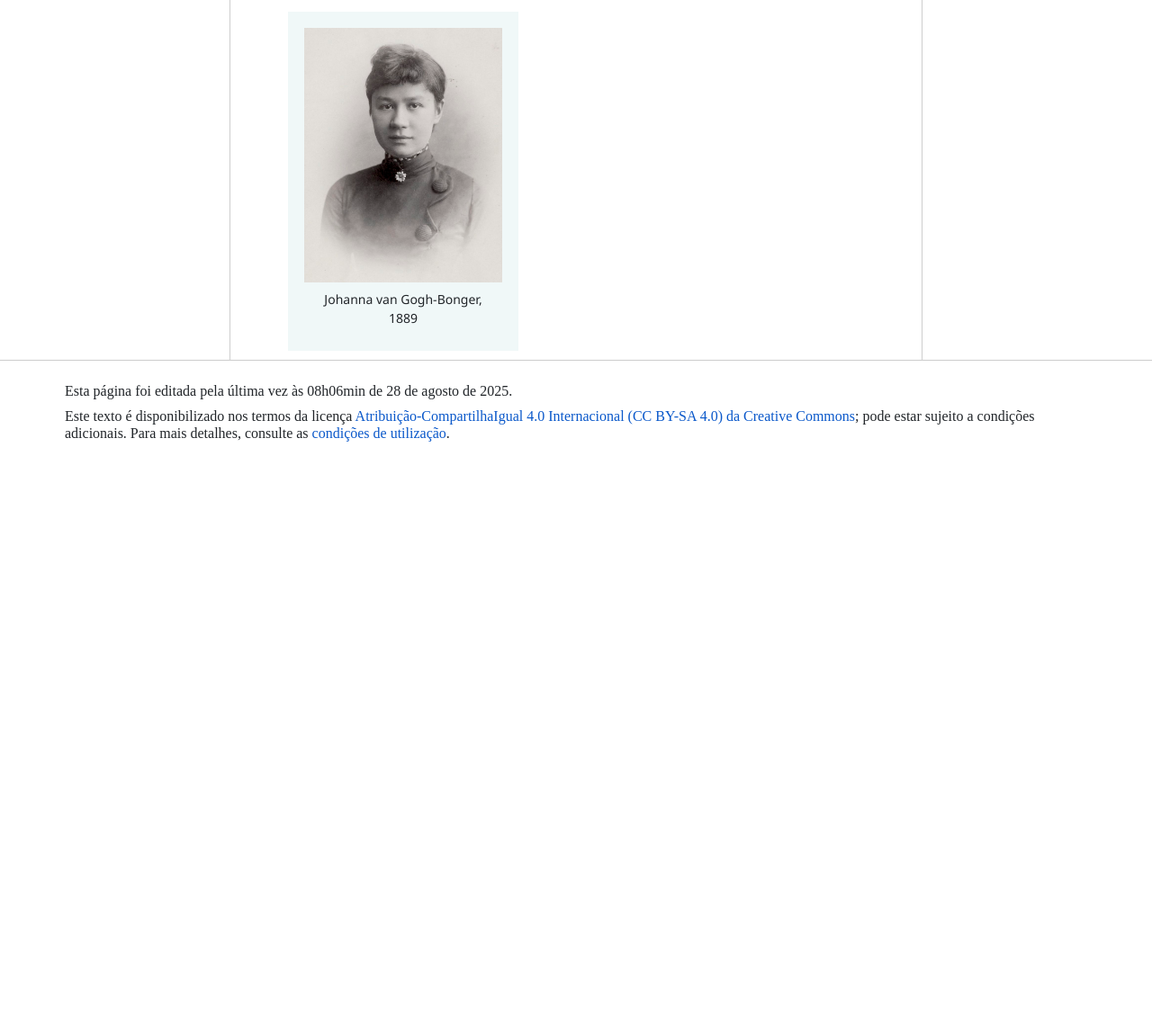
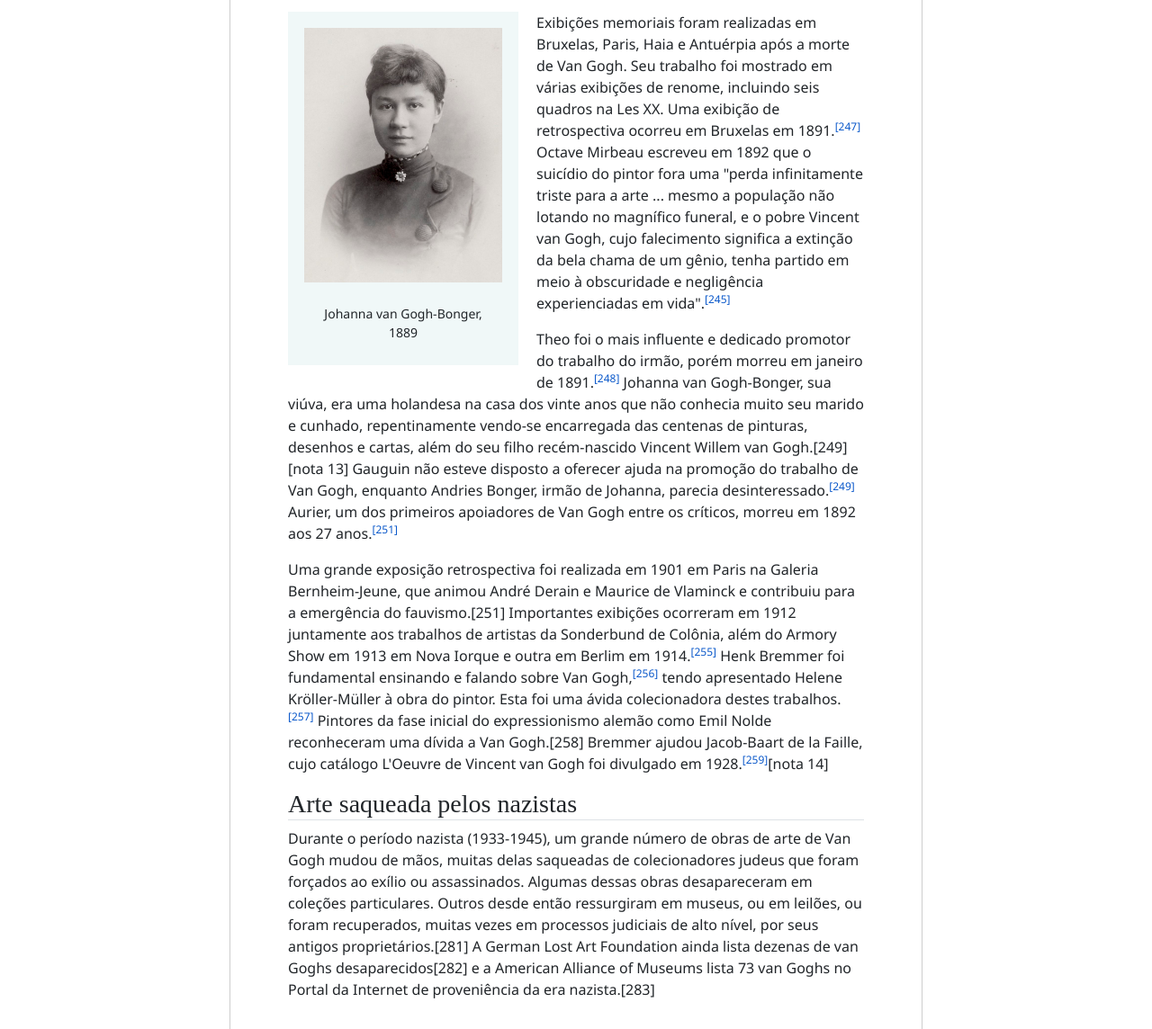
Before and after one commit to Jourdany/wikipedia-projeto, a plain HTML site: page index.html in a window 1280 px wide. Shown: the part 2880-4024 px from the top of the page at 90% size. Before the commit the page ends 3403 px from the top, so only its background shows below. Drawn offline with nearby package versions, Linux system fonts and the light colour scheme.

Commit message:
novos lines

```diff
--- a/index.html
+++ b/index.html
@@ -214,9 +214,26 @@
               "chama, intensidade e luz do sol".[246] Dez de seus quadros foram exibidos em janeiro de 1890 em Bruxelas pela Sociedade de Artistas Independentes.[247]
             </p>
             <figure class="thumbimage">
-              <img src="/assets/img/Jo_van_Gogh-Bonger,_by_Woodbury_and_Page-2.jpg" alt="Johanna van Gogh Bonger, autorretrato em camera pin hole" width="100%" class="p-2 rounded float-start img-fluid" />
+              <img src="/assets/img/Jo_van_Gogh-Bonger,_by_Woodbury_and_Page-2.jpg" alt="Johanna van Gogh Bonger, autorretrato em camera pin hole" width="100%" class="p-2 rounded float-center img-fluid" />
               <figcaption class="small m-3 text-opacity-25">Johanna van Gogh-Bonger, 1889</figcaption>
             </figure>
+            <p>
+              Exibições memoriais foram realizadas em Bruxelas, Paris, Haia e Antuérpia após a morte de Van Gogh. Seu trabalho foi mostrado em várias exibições de renome, incluindo seis quadros na Les XX. Uma exibição de retrospectiva ocorreu em
+              Bruxelas em 1891.<sup><a href="#">[247]</a></sup> Octave Mirbeau escreveu em 1892 que o suicídio do pintor fora uma "perda infinitamente triste para a arte ... mesmo a população não lotando no magnífico funeral, e o pobre Vincent van Gogh, cujo falecimento
+              significa a extinção da bela chama de um gênio, tenha partido em meio à obscuridade e negligência experienciadas em vida".<sup><a href="#">[245]</a></sup>
+            </p>
+            <p>
+              Theo foi o mais influente e dedicado promotor do trabalho do irmão, porém morreu em janeiro de 1891.<sup><a href="#">[248]</a></sup> Johanna van Gogh-Bonger, sua viúva, era uma holandesa na casa dos vinte anos que não conhecia muito seu marido e cunhado,
+              repentinamente vendo-se encarregada das centenas de pinturas, desenhos e cartas, além do seu filho recém-nascido Vincent Willem van Gogh.[249][nota 13] Gauguin não esteve disposto a oferecer ajuda na promoção do trabalho de Van Gogh,
+              enquanto Andries Bonger, irmão de Johanna, parecia desinteressado.<sup><a href="#">[249]</a></sup> Aurier, um dos primeiros apoiadores de Van Gogh entre os críticos, morreu em 1892 aos 27 anos.<sup><a href="#">[251]</a></sup>
+            </p>
+            <p>
+              Uma grande exposição retrospectiva foi realizada em 1901 em Paris na Galeria Bernheim-Jeune, que animou André Derain e Maurice de Vlaminck e contribuiu para a emergência do fauvismo.[251] Importantes exibições ocorreram em 1912
+              juntamente aos trabalhos de artistas da Sonderbund de Colônia, além do Armory Show em 1913 em Nova Iorque e outra em Berlim em 1914.<sup><a href="#">[255]</a></sup> Henk Bremmer foi fundamental ensinando e falando sobre Van Gogh,<sup><a href="#">[256]</a></sup> tendo apresentado Helene
+              Kröller-Müller à obra do pintor. Esta foi uma ávida colecionadora destes trabalhos.<sup><a href="#">[257]</a></sup> Pintores da fase inicial do expressionismo alemão como Emil Nolde reconheceram uma dívida a Van Gogh.[258] Bremmer ajudou Jacob-Baart de la Faille,
+              cujo catálogo L'Oeuvre de Vincent van Gogh foi divulgado em 1928.<sup><a href="#">[259]</a></sup>[nota 14]</a></sup>     </p>
+            <h3 class="border-bottom" id="reputacao">Arte saqueada pelos nazistas</h3>
+            <p>Durante o período nazista (1933-1945), um grande número de obras de arte de Van Gogh mudou de mãos, muitas delas saqueadas de colecionadores judeus que foram forçados ao exílio ou assassinados. Algumas dessas obras desapareceram em coleções particulares. Outros desde então ressurgiram em museus, ou em leilões, ou foram recuperados, muitas vezes em processos judiciais de alto nível, por seus antigos proprietários.[281] A German Lost Art Foundation ainda lista dezenas de van Goghs desaparecidos[282] e a American Alliance of Museums lista 73 van Goghs no Portal da Internet de proveniência da era nazista.[283]</p>
           </article>
         </div>
       </div>
```
